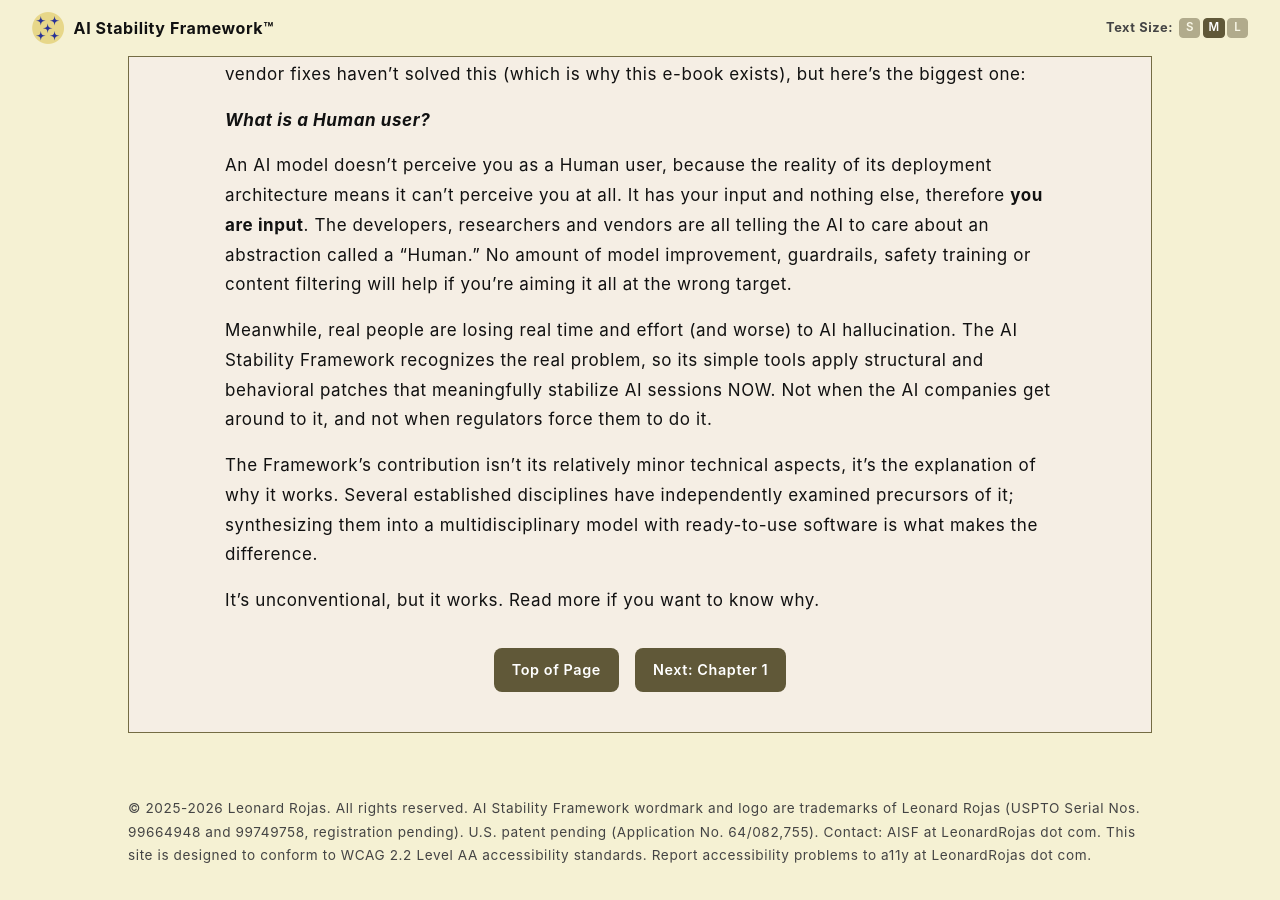
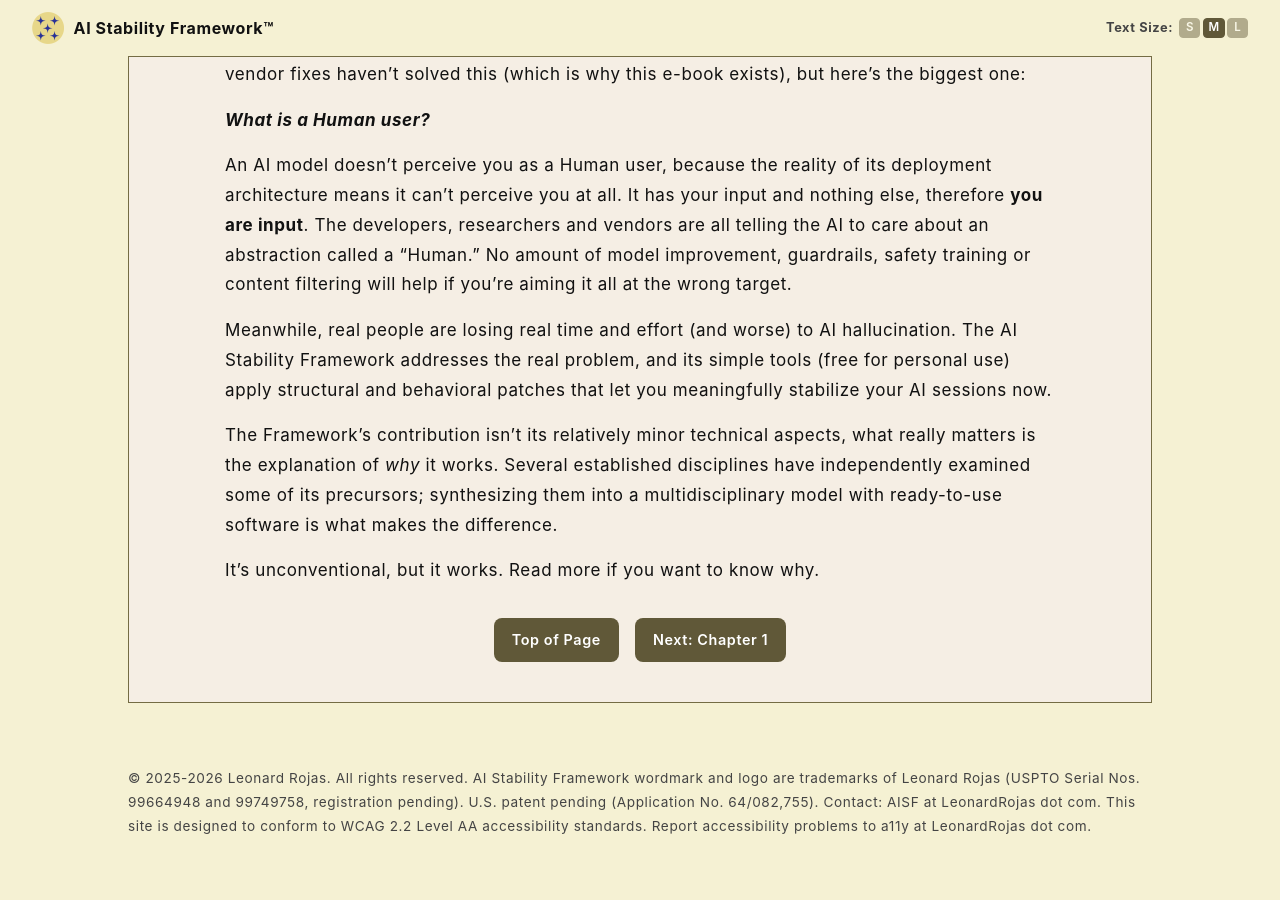
Before and after one commit to rojaslen/AISF-WEB, a Jekyll site: the page built from index.md, in a window 1280 px wide and 900 px high, scrolled down 1162 px. Built offline with Jekyll 4.4.1, drawn with Linux system fonts in a browser that asks for light colours; some web fonts are replaced; after the commit the page ends 2032 px from its top, so only the background shows below that.

Commit message:
Update index.md

```diff
--- a/index.md
+++ b/index.md
@@ -47,9 +47,9 @@
 
 An AI model doesn't perceive you as a Human user, because the reality of its deployment architecture means it can't perceive you at all. It has your input and nothing else, therefore **you are input**. The developers, researchers and vendors are all telling the AI to care about an abstraction called a "Human." No amount of model improvement, guardrails, safety training or content filtering will help if you're aiming it all at the wrong target.
 
-Meanwhile, real people are losing real time and effort (and worse) to AI hallucination. The AI Stability Framework recognizes the real problem, so its simple tools apply structural and behavioral patches that meaningfully stabilize AI sessions NOW. Not when the AI companies get around to it, and not when regulators force them to do it.
+Meanwhile, real people are losing real time and effort (and worse) to AI hallucination. The AI Stability Framework addresses the real problem, and its simple tools (free for personal use)  apply structural and behavioral patches that let you meaningfully stabilize your AI sessions now.
 
-The Framework's contribution isn't its relatively minor technical aspects, it's the explanation of why it works. Several established disciplines have independently examined precursors of it; synthesizing them into a multidisciplinary model with ready-to-use software is what makes the difference.
+The Framework's contribution isn't its relatively minor technical aspects, what really matters is the explanation of *why* it works. Several established disciplines have independently examined some of its precursors; synthesizing them into a multidisciplinary model with ready-to-use software is what makes the difference.
 
 It's unconventional, but it works. Read more if you want to know why.
 
```
